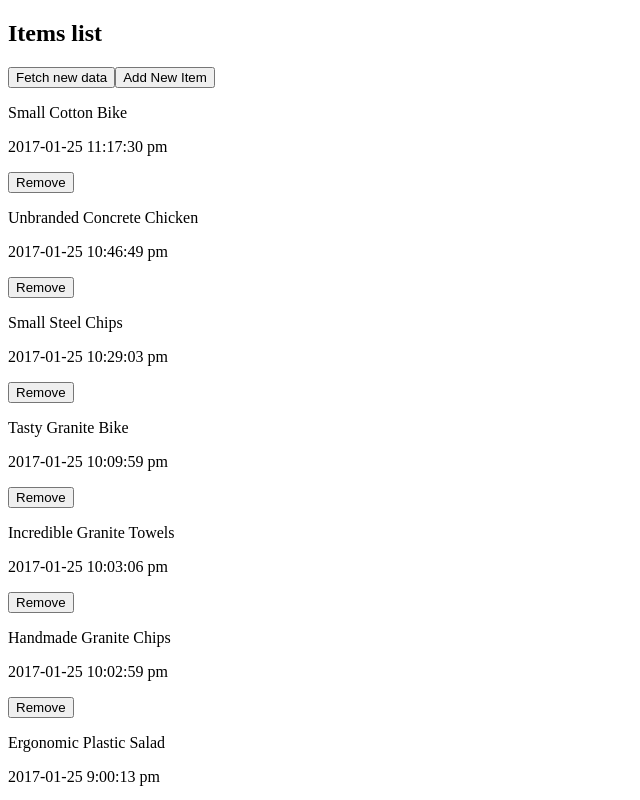
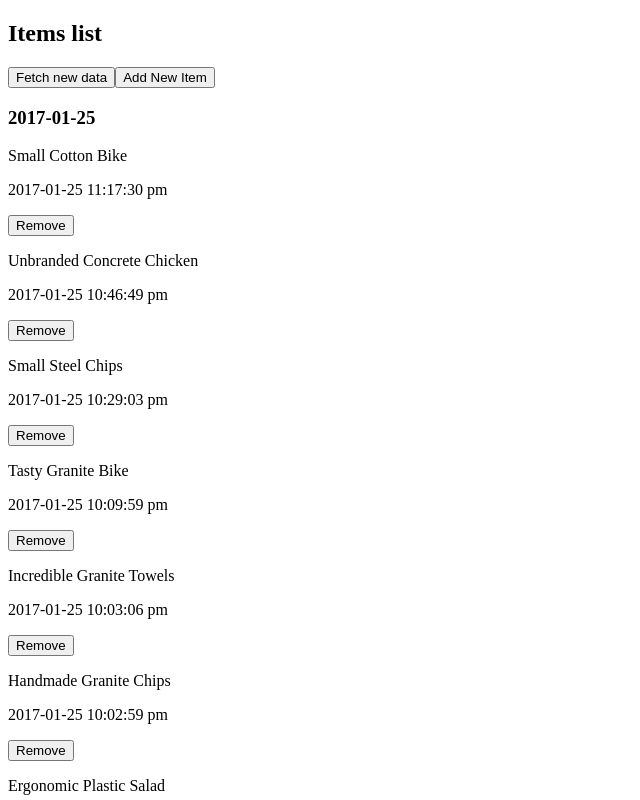
Before and after one commit to nushydude/coding-challenge-mktplaceventures, a React app: page / in a window 1280 px wide. Shown: the top 800 px of the page, without its empty margins (0-640 px from the left). Built offline with nearby package versions, Linux system fonts and the light colour scheme.

Commit message:
Added category view

```diff
--- /dev/null
+++ b/src/components/item.jsx
@@ -0,0 +1,24 @@
+import React from 'react';
+import PropTypes from 'prop-types';
+import moment from 'moment';
+
+const Item = ({ item, funcRemoveItem }) => (
+  <div key={item.id}>
+    <p>{item.name}</p>
+    <p>{moment(item.timestamp).format('YYYY-MM-DD h:mm:ss a')}</p>
+    <button onClick={() => funcRemoveItem(item.id)}>
+      Remove
+    </button>
+  </div>
+);
+
+Item.propTypes = {
+  item: PropTypes.shape({
+    id: PropTypes.string.isRequired,
+    name: PropTypes.string.isRequired,
+    timestamp: PropTypes.instanceOf(Date).isRequired,
+  }).isRequired,
+  funcRemoveItem: PropTypes.func.isRequired,
+};
+
+export default Item;
--- /dev/null
+++ b/src/components/item_category.jsx
@@ -0,0 +1,35 @@
+import React from 'react';
+import PropTypes from 'prop-types';
+
+import Item from './item';
+
+const ItemCategory = props => (
+  <div>
+    <h3>{props.title}</h3>
+    {props.items.map(item => (
+      <Item
+        key={item.id}
+        item={item}
+        funcRemoveItem={props.funcRemoveItem}
+      />
+    ))}
+  </div>
+);
+
+ItemCategory.defaultProps = {
+  items: [],
+};
+
+ItemCategory.propTypes = {
+  title: PropTypes.string.isRequired,
+  items: PropTypes.arrayOf(
+    PropTypes.shape({
+      id: PropTypes.string.isRequired,
+      name: PropTypes.string.isRequired,
+      timestamp: PropTypes.instanceOf(Date).isRequired,
+    }),
+  ),
+  funcRemoveItem: PropTypes.func.isRequired,
+};
+
+export default ItemCategory;
--- a/src/components/items_list.jsx
+++ b/src/components/items_list.jsx
@@ -5,10 +5,25 @@ import moment from 'moment';
 
 import * as actions from './../actions';
 
+import ItemCategory from './item_category';
+
 class ItemsList extends Component {
 
   componentDidMount() {
     this.props.actionFetchData();
+  }
+
+  generateCategories() {
+    const categorised = this.props.items.reduce((categories, item) => {
+      const formattedTimestamp = moment(item.timestamp).format('YYYY-MM-DD');
+      if (!categories[formattedTimestamp]) {
+        categories[formattedTimestamp] = [];
+      }
+      categories[formattedTimestamp].push(item);
+      return categories;
+    }, {});
+
+    return categorised;
   }
 
   renderItems() {
@@ -16,6 +31,18 @@ class ItemsList extends Component {
       return <p>Loading...</p>;
     }
 
+    const categories = this.generateCategories();
+
+    const itemsList = Object.keys(categories).map(category => (
+      <ItemCategory
+        key={category}
+        title={category}
+        items={categories[category]}
+        funcRemoveItem={this.props.actionRemoveItem}
+      />
+    ));
+
+    /*
     const itemsList = (
       this.props.items.map(item => (
         <div key={item.id}>
@@ -27,6 +54,7 @@ class ItemsList extends Component {
         </div>
       ))
     );
+    */
 
     return itemsList;
   }
@@ -52,7 +80,16 @@ const mapStateToProps = state => ({
 });
 
 ItemsList.propTypes = {
-  items: PropTypes.array.isRequired,
+  items: PropTypes.arrayOf(
+    PropTypes.shape({
+      id: PropTypes.string.isRequired,
+      name: PropTypes.string.isRequired,
+      timestamp: PropTypes.instanceOf(Date).isRequired,
+    }),
+  ).isRequired,
+  actionRemoveItem: PropTypes.func.isRequired,
+  actionAddItem: PropTypes.func.isRequired,
+  actionFetchData: PropTypes.func.isRequired,
 };
 
 export default connect(mapStateToProps, actions)(ItemsList);
--- a/src/reducers/data.js
+++ b/src/reducers/data.js
@@ -16,7 +16,7 @@ const sortByTimeDsc = (a, b) => {
     return 1;
   }
   return 0;
-}
+};
 
 export default (state = INITIAL_STATE, action) => {
   switch (action.type) {
@@ -36,4 +36,4 @@ export default (state = INITIAL_STATE, action) => {
     default:
       return state;
   }
-}
+};
--- a/src/reducers/index.js
+++ b/src/reducers/index.js
@@ -1,9 +1,9 @@
 import { combineReducers } from 'redux';
 
-import dataReducer from './data.js';
+import dataReducer from './data';
 
 const rootReducer = combineReducers({
-  data:dataReducer,
+  data: dataReducer,
 });
 
 export default rootReducer;
```
